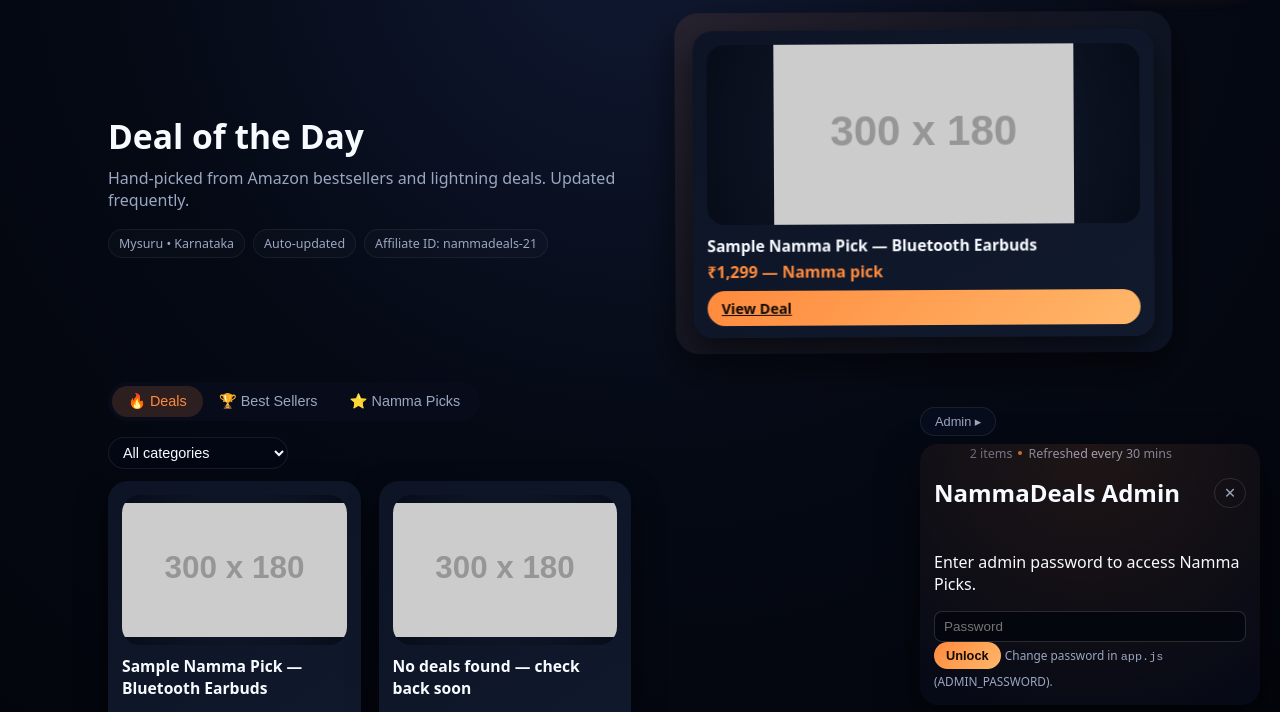
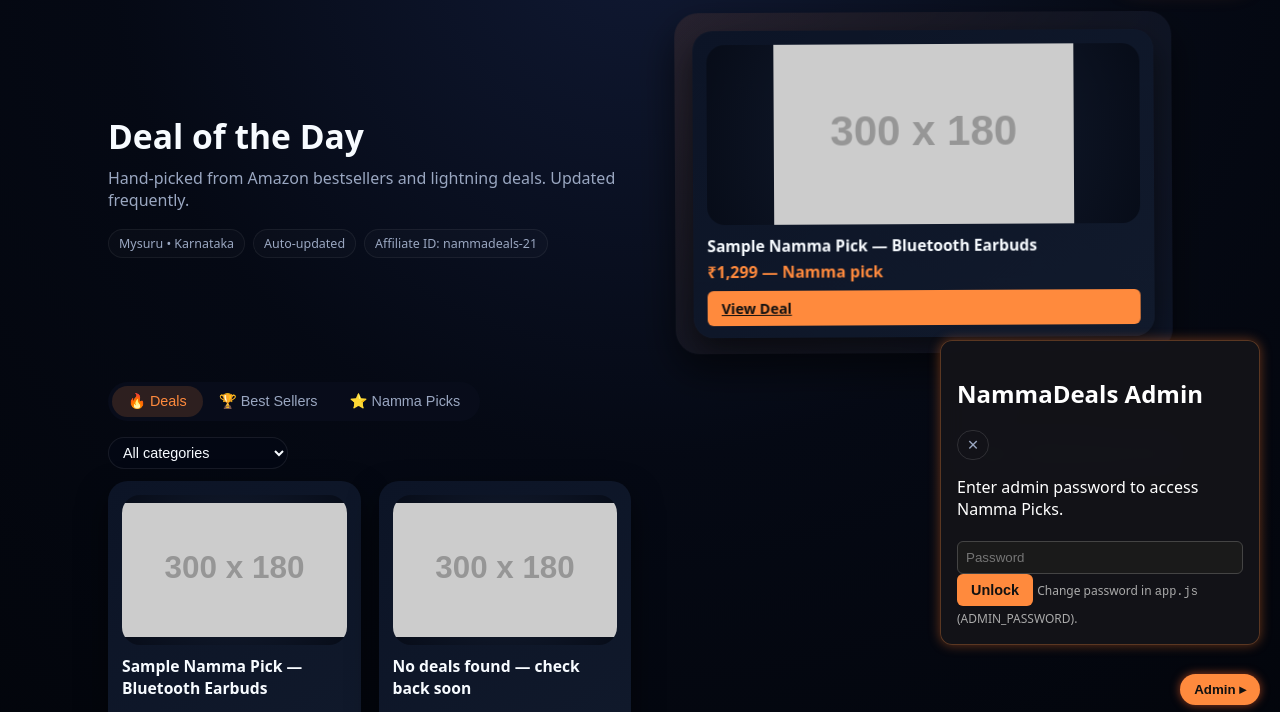
Before and after one commit to Manup1657/NammaDeals, a plain HTML site: page index.html in a window 1280 px wide. Both pictures are taken after a click on the button "Admin ▸". Shown: the part 75-787 px from the top of the page. Drawn offline with Linux system fonts and the light colour scheme; placeholder pictures from the web are drawn by us.

Commit message:
Update styles.css

```diff
--- a/styles.css
+++ b/styles.css
@@ -301,95 +301,72 @@ body.nd-body {
   margin-bottom: 8px;
 }
 
-/* Admin panel */
+/* Admin Panel Updates */
+.nd-admin {
+  position: fixed;
+  bottom: 80px;
+  right: 20px;
+  width: 320px;
+  background: rgba(20, 20, 25, 0.95);
+  border: 1px solid rgba(255, 140, 60, 0.3);
+  border-radius: 12px;
+  padding: 16px;
+  color: #fff;
+  backdrop-filter: blur(12px);
+  box-shadow: 0 0 12px rgba(255, 120, 40, 0.4);
+}
 
-.nd-admin-shell {
+.nd-admin-chip {
   position: fixed;
   bottom: 20px;
   right: 20px;
-  z-index: 30;
-}
-
-.nd-admin-chip {
-  border-radius: 999px;
-  padding: 6px 14px;
-  font-size: 0.8rem;
-  background: rgba(8,14,30,0.9);
-  color: var(--muted);
-  border: 1px solid rgba(255,255,255,0.08);
+  border: none;
+  border-radius: 20px;
+  padding: 8px 14px;
+  font-weight: 600;
+  color: #111;
+  background: #ff8a3d;
+  box-shadow: 0 0 10px rgba(255, 100, 40, 0.6);
   cursor: pointer;
 }
 
-.nd-admin {
-  margin-top: 8px;
-  width: 340px;
-  max-height: 80vh;
-  border-radius: 18px;
-  background: radial-gradient(circle at top, rgba(255,138,61,0.11), #050a17);
-  box-shadow: var(--shadow-soft);
-  padding: 12px 14px 14px;
-  display: flex;
-  flex-direction: column;
+.nd-admin-hidden {
+  display: none !important;
 }
 
-.nd-admin-hidden {
-  display: none;
+.nd-input,
+.nd-textarea {
+  width: 100%;
+  padding: 8px;
+  border-radius: 6px;
+  border: 1px solid #444;
+  background: #1a1a1a;
+  color: #eee;
+  margin-top: 5px;
 }
 
-.nd-admin-header {
-  display: flex;
-  align-items: center;
-  justify-content: space-between;
-  margin-bottom: 6px;
+.nd-input:focus {
+  outline: none;
+  border-color: #ff8a3d;
 }
 
-.nd-input {
-  width: 100%;
-  padding: 7px 9px;
-  border-radius: 8px;
-  border: 1px solid rgba(255,255,255,0.15);
-  background: rgba(3,6,14,0.9);
-  color: var(--text);
-  font-size: 0.84rem;
+.nd-button {
+  background: #ff8a3d;
+  color: #111;
+  border: none;
+  border-radius: 6px;
+  padding: 8px 14px;
+  cursor: pointer;
+  font-weight: 600;
 }
 
-.nd-form-row {
-  margin-bottom: 8px;
-}
-
-.nd-2col {
-  display: flex;
-  gap: 6px;
-}
-
-.nd-check {
-  font-size: 0.8rem;
-  color: var(--muted);
-}
-
-.nd-textarea {
-  width: 100%;
-  border-radius: 12px;
-  border: 1px solid rgba(255,255,255,0.12);
-  background: rgba(2,5,12,0.95);
-  color: var(--text);
-  padding: 8px;
-  font-size: 0.8rem;
-}
-
-.nd-button-sm {
-  padding: 6px 12px;
-  font-size: 0.8rem;
+.nd-button:hover {
+  background: #ffa45b;
 }
 
 .nd-muted {
-  font-size: 0.74rem;
-  color: var(--muted);
-}
-
-.nd-admin-export h3 {
-  font-size: 0.86rem;
-  margin-bottom: 4px;
+  color: #aaa;
+  font-size: 12px;
 }
 
 /* Footer */
```
